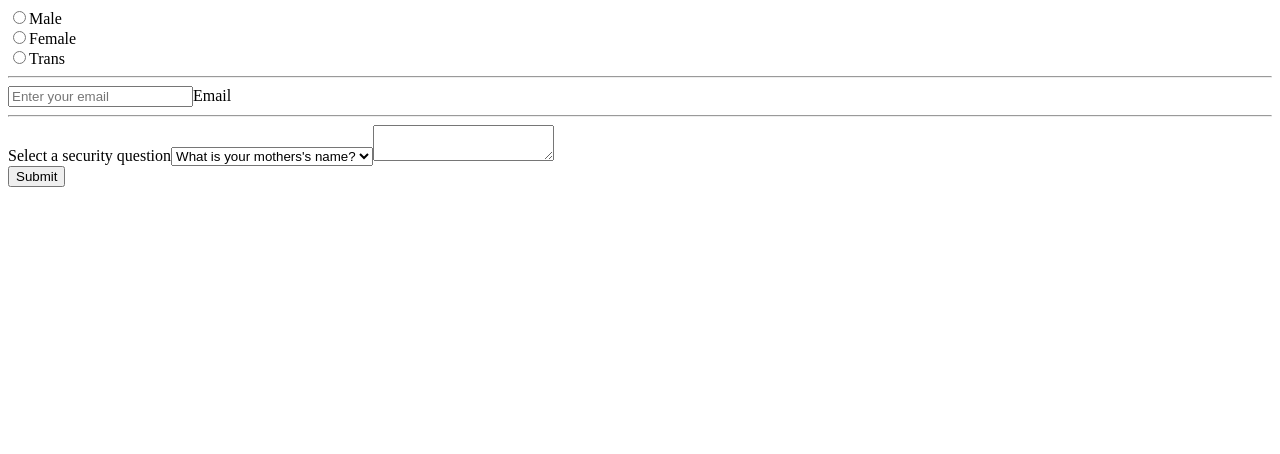
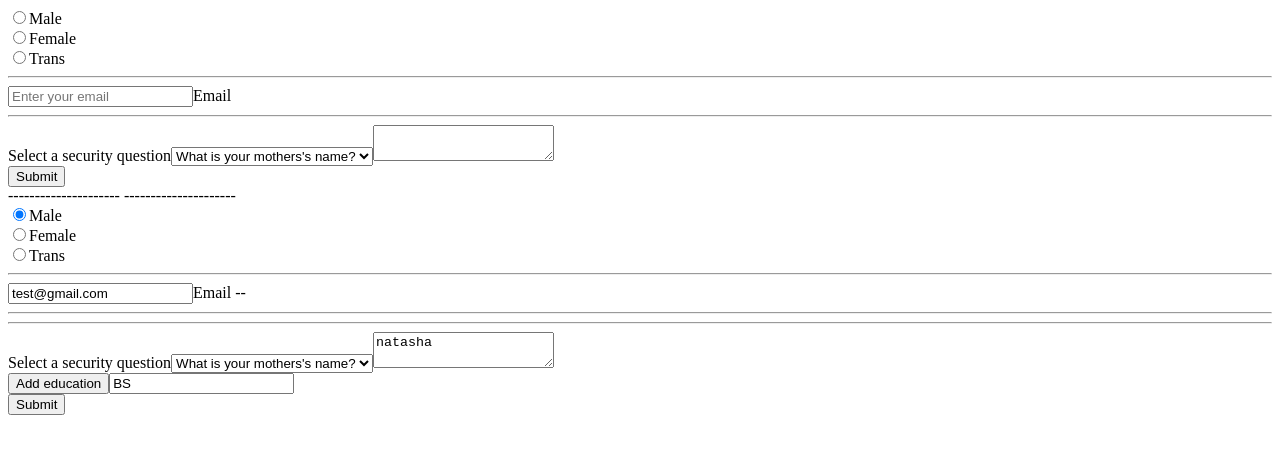
Before and after one commit to octo-octavius/angular-goog, an Angular app: page / in a window 1280 px wide. Shown: the top 454 px of the page. Built offline with nearby package versions, Linux system fonts and the light colour scheme.

Commit message:
Auto commit

```diff
--- a/src/app/app.component.html
+++ b/src/app/app.component.html
@@ -1 +1,4 @@
 <app-form-template></app-form-template>
+---------------------
+---------------------
+<app-form-reactive></app-form-reactive>
--- /dev/null
+++ b/src/app/form-reactive/form-reactive.component.css
@@ -0,0 +1,7 @@
+input.ng-invalid.ng-touched {
+  border: 1px solid red;
+}
+
+input.ng-valid.ng-touched {
+  border: 1px solid green;
+}
--- /dev/null
+++ b/src/app/form-reactive/form-reactive.component.html
@@ -0,0 +1,40 @@
+<form [formGroup]="myFormGroup" (ngSubmit)="onSubmit()">
+  <!--="onSubmit(f)" -->
+  <div>
+    <input type="radio" id="male1" formControlName="gender" value="male"
+           checked>
+    <label for="male1">Male</label>
+  </div>
+  <div>
+    <input type="radio" id="female1" formControlName="gender" value="female">
+    <label for="female1">Female</label>
+  </div>
+
+  <div>
+    <input type="radio" id="trans1" formControlName="gender" value="transgender">
+    <label for="trans1">Trans</label>
+  </div>
+  <hr/>
+
+  <input type="text" id="email1" formControlName="email" placeholder="Enter your email">
+  <label for="email1">Email</label>
+  <span *ngIf="!myFormGroup.get('email').valid && myFormGroup.get('email').touched"> The mail is required should be min 10 chars and not be [admin@gmail.com, admin1@gmail.com]</span>
+  --<hr/>
+  <hr/>
+
+  <div formGroupName="securityData">
+    <label for="secQuestion1">Select a security question</label>
+    <select formControlName="securityQuestion" id="secQuestion1">
+      <option value="father">What is your father's name? </option>
+      <option value="mother">What is your mothers's name? </option>
+      <option value="sister">What is your sister's name? </option>
+    </select>
+    <textarea formControlName="securityAnswer" id="secAnswer1"></textarea>
+  </div>
+  <div formArrayName="education">
+    <button (click)="addEduction()">Add education</button>
+    <input type="text" *ngFor="let edu of myFormGroup.get('education').controls; let i=index" [formControlName]="i">
+  </div>
+  <input type="submit" value="Submit" id="submit-button1" >
+
+</form>
--- /dev/null
+++ b/src/app/form-reactive/form-reactive.component.ts
@@ -0,0 +1,79 @@
+import {Component, OnChanges, OnInit, SimpleChanges} from '@angular/core';
+import {FormArray, FormControl, FormGroup, ValidationErrors, Validators} from '@angular/forms';
+
+@Component({
+  selector: 'app-form-reactive',
+  templateUrl: './form-reactive.component.html',
+  styleUrls: ['./form-reactive.component.css']
+})
+export class FormReactiveComponent implements OnInit, OnChanges {
+
+  protected defaultQuestion = 'mother';
+  private myFormGroup: FormGroup;
+
+  constructor() {
+    this.myFormGroup = new FormGroup({
+      gender: new FormControl(null, Validators.required),
+      email: new FormControl(null, [Validators.required, Validators.email, this.forbiddenEmail], this.forbiddenEmailAsync),
+      securityData: new FormGroup({
+        securityQuestion: new FormControl(this.defaultQuestion),
+        securityAnswer: new FormControl(null),
+      }),
+      education: new FormArray([new FormControl(null, Validators.required)])
+    });
+
+    this.myFormGroup.setValue({
+      gender: 'male',
+      email: 'test@gmail.com',
+      securityData: {
+        securityQuestion: 'mother',
+        securityAnswer: 'natasha',
+      },
+      education: ['BS']
+    });
+
+    this.myFormGroup.valueChanges.subscribe(value => console.log(value));
+    this.myFormGroup.statusChanges.subscribe(value => console.log(value));
+  }
+
+  ngOnChanges(changes: SimpleChanges): void {
+    console.log(changes);
+  }
+
+  forbiddenEmail(formControl: FormControl): ValidationErrors | null {
+    if (formControl.value === 'admin@gmail.com') {
+      return {
+        invalidEmailAdmin: true
+      };
+    }
+
+    return null;
+  }
+
+  forbiddenEmailAsync(formControl: FormControl): Promise<ValidationErrors | null> {
+    return new Promise((resolve, reject) => {
+      setTimeout(() => {
+        if (formControl.value === 'admin1@gmail.com') {
+          resolve({
+            invalidEmailAdmin1: true,
+          });
+        } else {
+          resolve(null);
+        }
+      }, 2000);
+    });
+  }
+
+  ngOnInit() {
+  }
+
+  onSubmit() {
+    console.log(this.myFormGroup);
+    this.myFormGroup.reset();
+  }
+
+  addEduction() {
+    const control = new FormControl(null, Validators.required);
+    (this.myFormGroup.get('education') as FormArray).push(control);
+  }
+}
```
Also changed, not shown: src/app/app.module.ts (+12 -8 lines), 2 other files (tests, documents, lock files or other folders).
